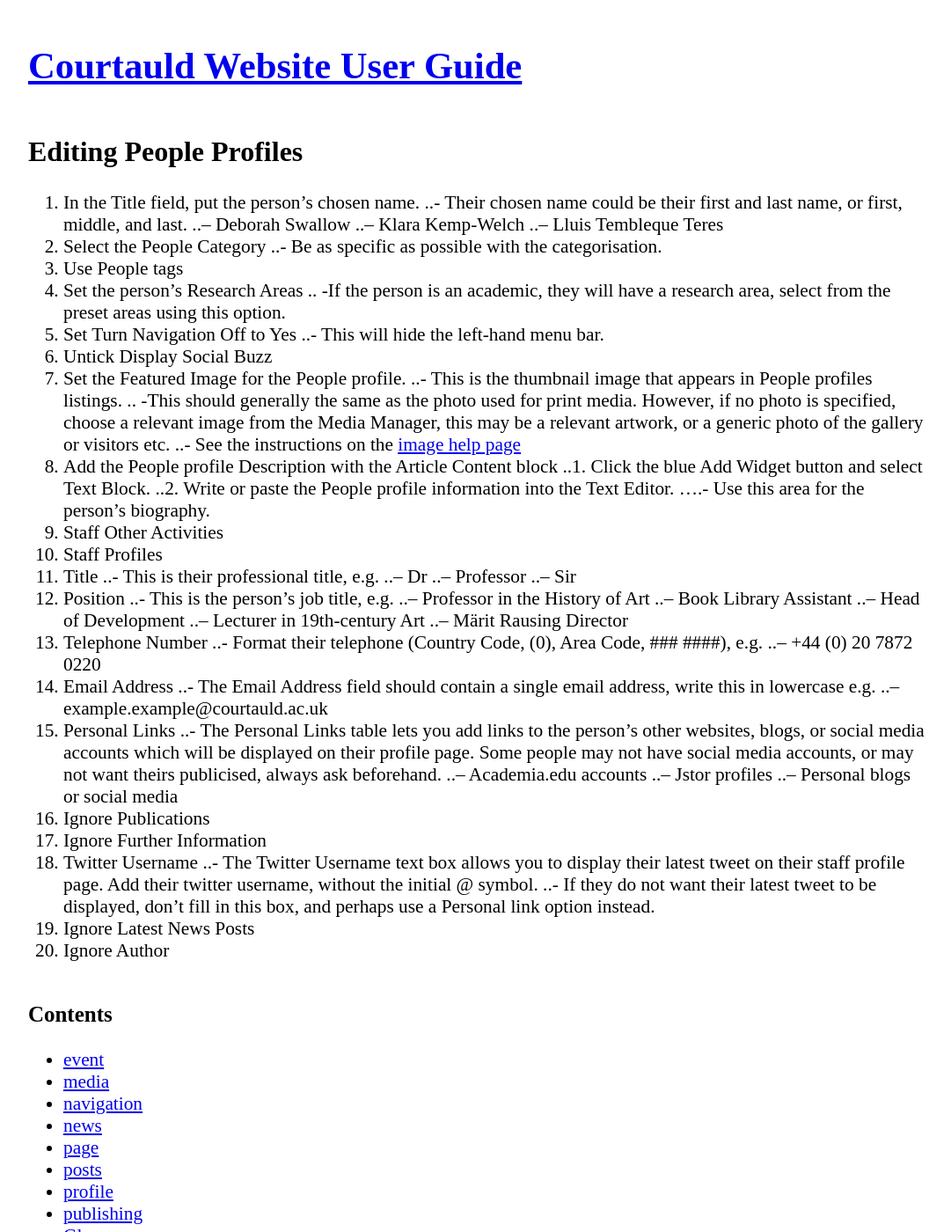
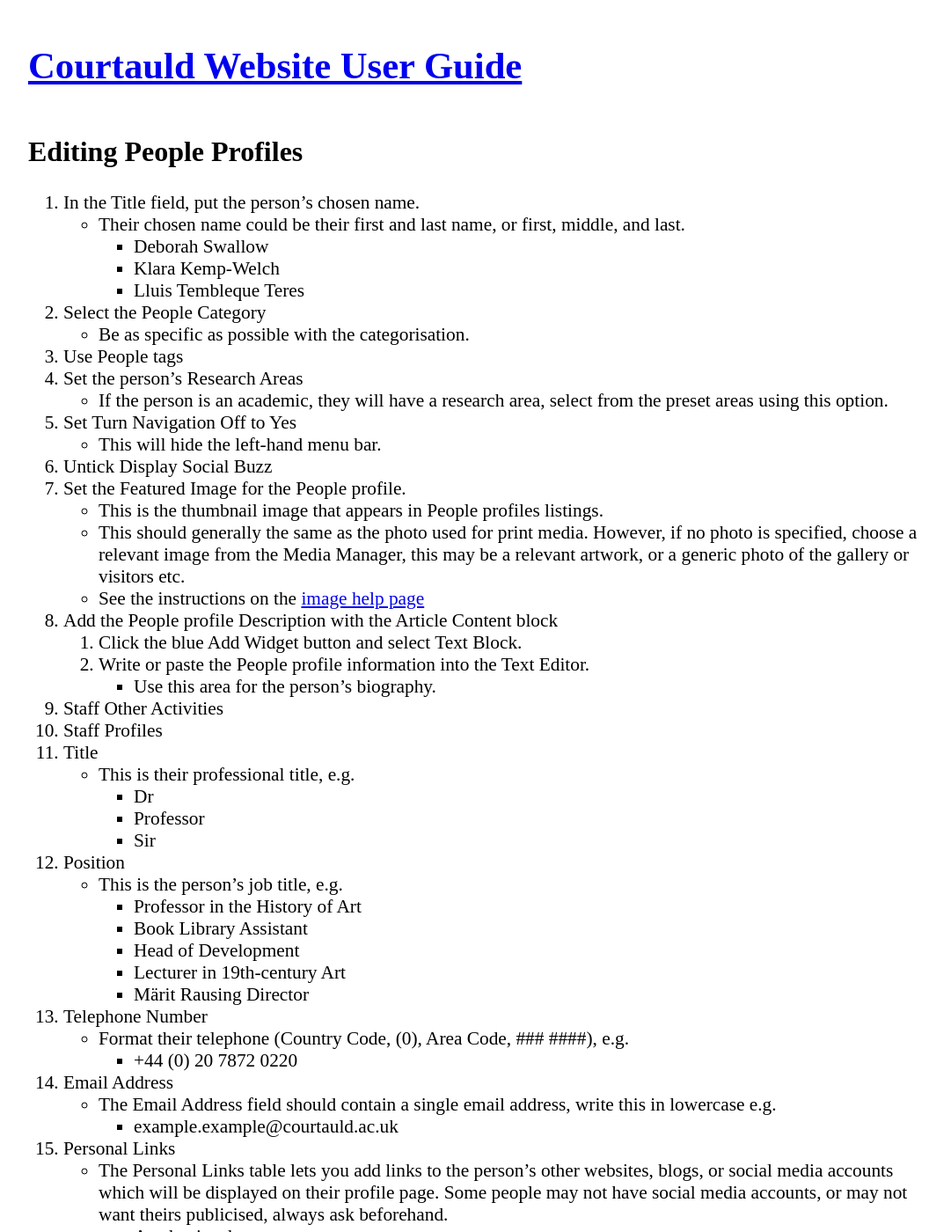
Before and after one commit to Courtauld/guide, a Jekyll site: the page built from _profile/editing-people.md, in a window 1280 px wide and 1400 px high. Shown: the whole window at 88% size, without its empty margins (96-1177 px from the left). Built offline with Jekyll 4.4.1, drawn with Linux system fonts in a browser that asks for light colours; some of the changed text lies outside the part shown.

Commit message:
Nest lists properly

```diff
--- a/_profile/editing-people.md
+++ b/_profile/editing-people.md
@@ -3,55 +3,55 @@
 ---
 
 1. In the Title field, put the person’s chosen name.
-..- Their chosen name could be their first and last name, or first, middle, and last.
-..-- Deborah Swallow
-..-- Klara Kemp-Welch
-..-- Lluis Tembleque Teres
+    * Their chosen name could be their first and last name, or first, middle, and last.
+        * Deborah Swallow
+        * Klara Kemp-Welch
+        * Lluis Tembleque Teres
 2. Select the People Category
-..- Be as specific as possible with the categorisation.
+    * Be as specific as possible with the categorisation.
 3. Use People tags
 4. Set the person’s Research Areas
-.. -If the person is an academic, they will have a research area, select from the preset areas using this option.
+    * If the person is an academic, they will have a research area, select from the preset areas using this option.
 5. Set Turn Navigation Off to Yes
-..- This will hide the left-hand menu bar.
+    * This will hide the left-hand menu bar.
 6. Untick Display Social Buzz
 7. Set the Featured Image for the People profile.
-..- This is the thumbnail image that appears in People profiles listings.
-.. -This should generally the same as the photo used for print media. However, if no photo is specified, choose a relevant image from the Media Manager, this may be a relevant artwork, or a generic photo of the gallery or visitors etc.
-..- See the instructions on the [image help page](/media/)
+    * This is the thumbnail image that appears in People profiles listings.
+    * This should generally the same as the photo used for print media. However, if no photo is specified, choose a relevant image from the Media Manager, this may be a relevant artwork, or a generic photo of the gallery or visitors etc.
+    * See the instructions on the [image help page](/media/)
 8. Add the People profile Description with the Article Content block
-..1. Click the blue Add Widget button and select Text Block.
-..2. Write or paste the People profile information into the Text Editor.
-....- Use this area for the person’s biography.
+    1. Click the blue Add Widget button and select Text Block.
+    2. Write or paste the People profile information into the Text Editor.
+        * Use this area for the person’s biography.
 9. Staff Other Activities
 10. Staff Profiles
 11. Title
-..- This is their professional title, e.g.
-..-- Dr
-..-- Professor
-..-- Sir
+    * This is their professional title, e.g.
+        * Dr
+        * Professor
+        * Sir
 12. Position
-..- This is the person’s job title, e.g.
-..-- Professor in the History of Art
-..-- Book Library Assistant
-..-- Head of Development
-..-- Lecturer in 19th-century Art
-..-- Märit Rausing Director
+    * This is the person’s job title, e.g.
+        * Professor in the History of Art
+        * Book Library Assistant
+        * Head of Development
+        * Lecturer in 19th-century Art
+        * Märit Rausing Director
 13. Telephone Number
-..- Format their telephone (Country Code, (0), Area Code, ### ####), e.g.
-..-- +44 (0) 20 7872 0220
+    * Format their telephone (Country Code, (0), Area Code, ### ####), e.g.
+        * +44 (0) 20 7872 0220
 14. Email Address
-..- The Email Address field should contain a single email address, write this in lowercase e.g.
-..-- example.example@courtauld.ac.uk
+    * The Email Address field should contain a single email address, write this in lowercase e.g.
+        * example.example@courtauld.ac.uk
 15. Personal Links
-..- The Personal Links table lets you add links to the person's other websites, blogs, or social 	media accounts which will be displayed on their profile page. Some people may not have social media accounts, or may not want theirs publicised, always ask beforehand.
-..-- Academia.edu accounts
-..-- Jstor profiles
-..-- Personal blogs or social media
+    * The Personal Links table lets you add links to the person's other websites, blogs, or social 	media accounts which will be displayed on their profile page. Some people may not have social media accounts, or may not want theirs publicised, always ask beforehand.
+        * Academia.edu accounts
+        * Jstor profiles
+        * Personal blogs or social media
 16. Ignore Publications
 17. Ignore Further Information
 18. Twitter Username
-..- The Twitter Username text box allows you to display their latest tweet on their staff profile page. Add their twitter username, without the initial @ symbol.
-..- If they do not want their latest tweet to be displayed, don’t fill in this box, and perhaps use a Personal link option instead.
+    * The Twitter Username text box allows you to display their latest tweet on their staff profile page. Add their twitter username, without the initial @ symbol.
+    * If they do not want their latest tweet to be displayed, don’t fill in this box, and perhaps use a Personal link option instead.
 19. Ignore Latest News Posts
 20. Ignore Author
```
